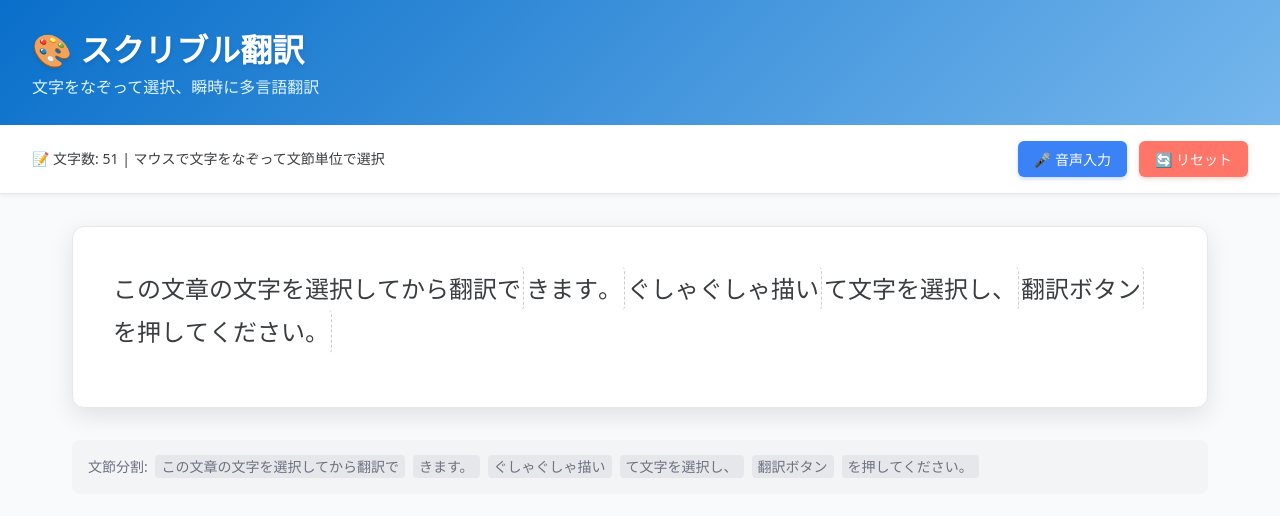
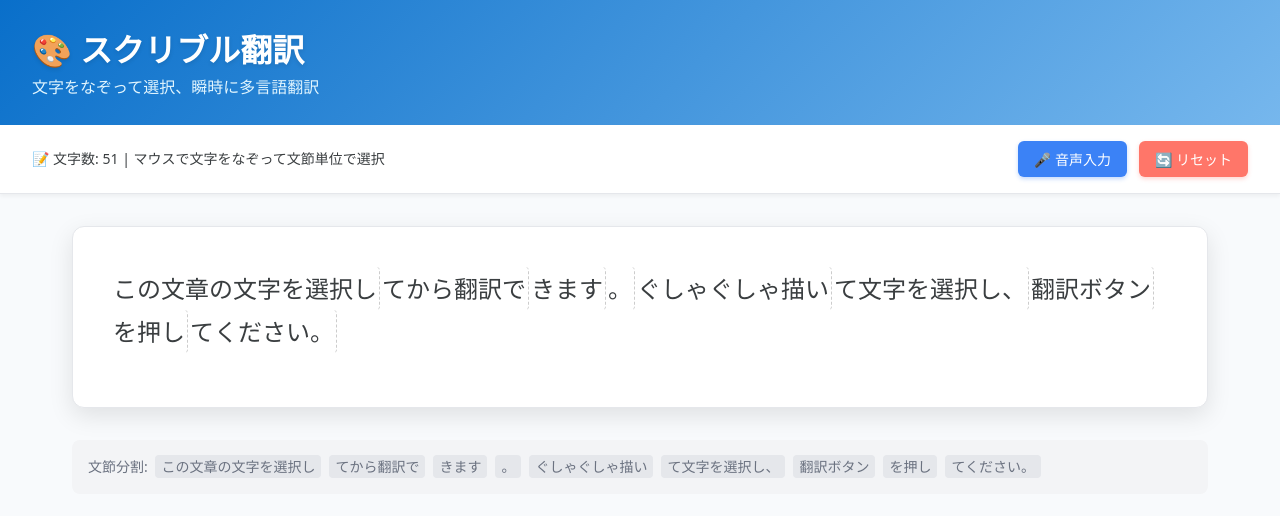
Before and after one commit to rsplndnt/scribble-translator, a React (Vite) app: page / in a window 1280 px wide. Shown: the top 516 px of the page. Built offline with nearby package versions, Linux system fonts and the light colour scheme.

Commit message:
Update ScribbleTranslator.jsx

```diff
--- a/src/components/ScribbleTranslator.jsx
+++ b/src/components/ScribbleTranslator.jsx
@@ -107,87 +107,112 @@ const ScribbleTranslator = () => {
   }, [recognition, isListening, currentText, initialText]);
 
   // より高度な文節分割（形態素解析風）
+// より精密な文節分割
   const analyzeBunsetsu = (text) => {
     const groups = [];
     let currentGroup = [];
     let startIndex = 0;
-
-    // 文節の区切りとなるパターン
-    const particles = ['が', 'を', 'に', 'へ', 'と', 'から', 'まで', 'より', 'で', 'や', 'の', 'は'];
-    const auxiliaryVerbs = ['です', 'ます', 'ました', 'ません', 'でした', 'ではない', 'だった', 'である'];
-    const conjunctions = ['て', 'で', 'し', 'が', 'けど', 'けれど', 'ので', 'から', 'ば', 'たら', 'なら'];
-    const punctuations = ['、', '。', '！', '？', '・', '：', '；'];
 
     // 品詞パターンを判定
     const isKanji = (char) => /[\u4e00-\u9faf]/.test(char);
     const isHiragana = (char) => /[\u3040-\u309f]/.test(char);
     const isKatakana = (char) => /[\u30a0-\u30ff]/.test(char);
     const isNumber = (char) => /[0-9０-９]/.test(char);
+    const isAlphabet = (char) => /[a-zA-Z]/.test(char);
 
-    for (let i = 0; i < text.length; i++) {
+    // 助詞リスト（文節の終わりを示す）
+    const particles = ['が', 'を', 'に', 'へ', 'と', 'から', 'まで', 'より', 'で', 'の', 'は', 'も', 'や', 'など', 'とか', 'たり', 'だり'];
+    const punctuations = ['、', '。', '！', '？', '・', '：', '；', '「', '」', '『', '』'];
+
+    let i = 0;
+    while (i < text.length) {
       const char = text[i];
-      const nextChar = text[i + 1] || '';
-      const prevChar = text[i - 1] || '';
-
       currentGroup.push(i);
 
+      // 次の文字で判断
+      if (i < text.length - 1) {
+        const nextChar = text[i + 1];
         let shouldSplit = false;
 
-      // 句読点で必ず区切る
+        // 句読点は必ず区切る
         if (punctuations.includes(char)) {
           shouldSplit = true;
         }
-      // 助詞の後で区切る（ただし「の」は特別処理）
+        // 助詞の検出（1文字助詞）
         else if (particles.includes(char) && !isKanji(nextChar)) {
-        if (char === 'の' && isKanji(nextChar)) {
-          // 「〜の〜」の形は区切らない
-          shouldSplit = false;
-        } else {
           shouldSplit = true;
         }
+        // 「です」「ます」などの丁寧語
+        else if (char === 'で' && nextChar === 'す') {
+          currentGroup.push(i + 1);
+          i++;
+          shouldSplit = true;
         }
-      // 動詞・形容詞の活用語尾を検出
-      else if (i < text.length - 1) {
-        // 漢字+ひらがなのパターン
-        if (isKanji(char) && isHiragana(nextChar)) {
-          // 次の文字から活用語尾を探す
+        else if (char === 'ま' && nextChar === 'す') {
+          currentGroup.push(i + 1);
+          i++;
+          shouldSplit = true;
+        }
+        // 動詞の活用形を検出
+        else if (isKanji(char) && isHiragana(nextChar)) {
+          // 動詞の語幹＋活用部分をまとめる
           let j = i + 1;
-          let conjugation = '';
           while (j < text.length && isHiragana(text[j])) {
-            conjugation += text[j];
+            // 助詞が来たら止める
+            if (particles.includes(text[j])) {
+              break;
+            }
+            currentGroup.push(j);
             j++;
-          }
 
-          // 一般的な動詞活用パターン
-          const verbEndings = ['る', 'た', 'て', 'ない', 'ます', 'ました', 'ません'];
-          const adjEndings = ['い', 'く', 'かった', 'くない'];
-
-          // 活用語尾が見つかったら、その後で区切る
-          for (const ending of [...verbEndings, ...adjEndings]) {
-            if (conjugation.startsWith(ending)) {
-              // 活用語尾を含めてグループに追加
-              for (let k = i + 1; k < i + 1 + ending.length && k < text.length; k++) {
-                currentGroup.push(k);
-              }
-              i = i + ending.length; // インデックスを進める
+            // 一般的な動詞活用の終わり
+            if (j < text.length) {
+              const substring = text.substring(i + 1, j + 1);
+              if (substring.endsWith('る') || substring.endsWith('た') ||
+                  substring.endsWith('て') || substring.endsWith('だ') ||
+                  substring.endsWith('い') || substring.endsWith('く') ||
+                  substring.endsWith('ない') || substring.endsWith('ません')) {
                 shouldSplit = true;
                 break;
               }
             }
           }
-        // カタカナ語の後で区切る
-        else if (isKatakana(char) && !isKatakana(nextChar) && nextChar !== 'ー') {
+          i = j - 1;
+        }
+        // カタカナ語のまとまり
+        else if (isKatakana(char)) {
+          let j = i + 1;
+          while (j < text.length && (isKatakana(text[j]) || text[j] === 'ー')) {
+            currentGroup.push(j);
+            j++;
+          }
+          i = j - 1;
           shouldSplit = true;
         }
-        // 数字の後で区切る（単位を含む）
-        else if (isNumber(char) && !isNumber(nextChar)) {
+        // 数字のまとまり
+        else if (isNumber(char)) {
+          let j = i + 1;
+          while (j < text.length && isNumber(text[j])) {
+            currentGroup.push(j);
+            j++;
+          }
           // 単位を含める
-          if (nextChar && '円個本枚台冊人回度%'.includes(nextChar)) {
-            currentGroup.push(i + 1);
-            i++;
+          if (j < text.length && '円個本枚台冊人回度％%'.includes(text[j])) {
+            currentGroup.push(j);
+            j++;
           }
+          i = j - 1;
           shouldSplit = true;
         }
+        // アルファベットのまとまり
+        else if (isAlphabet(char)) {
+          let j = i + 1;
+          while (j < text.length && isAlphabet(text[j])) {
+            currentGroup.push(j);
+            j++;
+          }
+          i = j - 1;
+          shouldSplit = true;
         }
 
         // 区切る場合
@@ -203,6 +228,9 @@ const ScribbleTranslator = () => {
         }
       }
 
+      i++;
+    }
+
     // 残りの文字をグループに追加
     if (currentGroup.length > 0) {
       groups.push({
@@ -213,27 +241,7 @@ const ScribbleTranslator = () => {
       });
     }
 
-    // 小さすぎるグループを結合（1文字の助詞など）
-    const mergedGroups = [];
-    for (let i = 0; i < groups.length; i++) {
-      const group = groups[i];
-      if (group.text.length === 1 && i < groups.length - 1 &&
-          !punctuations.includes(group.text) && !particles.includes(group.text)) {
-        // 次のグループと結合
-        const nextGroup = groups[i + 1];
-        mergedGroups.push({
-          indices: [...group.indices, ...nextGroup.indices],
-          text: group.text + nextGroup.text,
-          start: group.start,
-          end: nextGroup.end
-        });
-        i++; // 次のグループをスキップ
-      } else {
-        mergedGroups.push(group);
-      }
-    }
-
-    return mergedGroups;
+    return groups;
   };
 
   // currentTextが変更されたらtextCharsを更新
```
Lines whose indentation alone changed are shown as unchanged.
